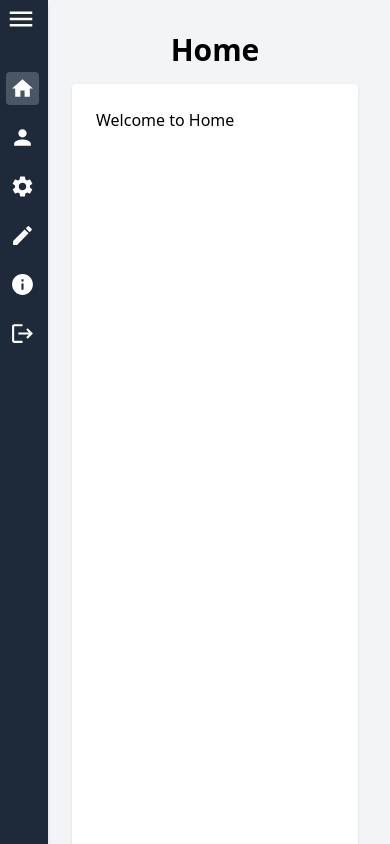
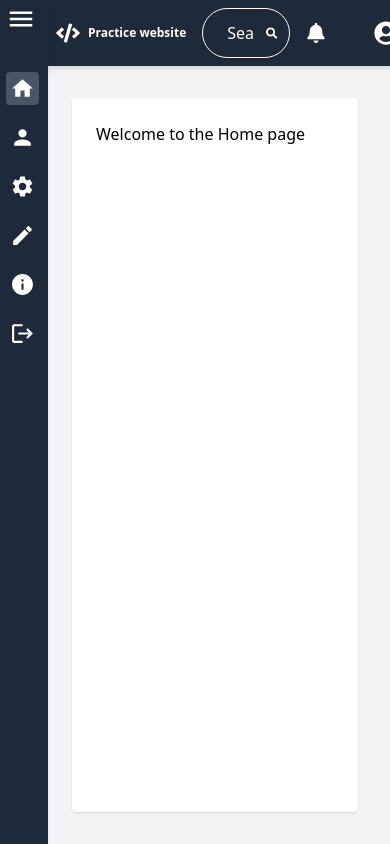
Before and after one commit to rajni-enrope/practice-project, a React (Vite) app: page /Dashboard in a window 390 px wide. Built offline with nearby package versions, Linux system fonts and the light colour scheme.

Commit message:
Updated: sidebar auto-collapse on mobile view when the page changes.

```diff
--- a/package.json
+++ b/package.json
@@ -34,7 +34,7 @@
   "main": "eslint.config.js",
   "repository": {
     "type": "git",
-  "url": "git+https://github.com/rajni-enrope/practice-project.git"
+    "url": "git+https://github.com/rajni-enrope/practice-project.git"
   },
   "keywords": [],
   "author": "",
--- a/src/App.jsx
+++ b/src/App.jsx
@@ -28,11 +28,11 @@ function App() {
         />
 
         <Routes>
-          <Route path="/" element={<Login />} /> {/* ✅ Optional default route */}
+          <Route path="/" element={<Login />} />
           <Route path="/Dashboard" element={<Dashboard />} />
           <Route path="/login" element={<Login />} />
           <Route path="/signup" element={<Signup />} />
-          <Route path="/AddNewUser" element={<AddNewUser />} /> {/* ✅ Added route */}
+          <Route path="/AddNewUser" element={<AddNewUser />} />
         </Routes>
       </BrowserRouter>
     </>
--- a/src/Components/AddNewUser.jsx
+++ b/src/Components/AddNewUser.jsx
@@ -1,6 +1,5 @@
 import { useEffect, useState, useRef } from "react";
 import { toast } from "react-toastify";
-import { useNavigate } from "react-router-dom";
 
 const AddNewUser = () => {
     const [formErrors, setFormErrors] = useState({});
--- a/src/Components/HomePage.jsx
+++ b/src/Components/HomePage.jsx
@@ -1,7 +1,11 @@
 const Homepage =()=>{
     return(
         <div>
-            <h1>Welcome to Home</h1>
+            <h1>Welcome to the Home page</h1>
+            {/* <button className="btn-primary">Click Me</button>
+                <button className="btn-secondry">Click Me</button>
+
+<div className="card">This is a card</div> */}
             </div>
     )
 };
--- a/src/Components/SettingPage.jsx
+++ b/src/Components/SettingPage.jsx
@@ -1,7 +1,7 @@
 const SettingPage =()=>{
     return(
         <div>
-            <h1>App Settings</h1>
+            <h1> Settings</h1>
             </div>
     )
 };
--- /dev/null
+++ b/src/Components/TopHeader.jsx
@@ -0,0 +1,32 @@
+import { FaSearch, FaBell, FaUserCircle, FaCode } from 'react-icons/fa';
+const Header = ({ opensidebar }) => {
+    return (
+        // <header className=" fixed top-0 left-0 z-50  overflow-hidden right-0 z-50 bg-gray-800  shadow-md px-4 py-2  flex items-center justify-between sticky top-0 z-50 w-full " >
+        <header className={`fixed top-0 left-0 z-50  overflow-hidden right-0 z-50 bg-gray-800  shadow-md px-4 py-2  flex items-center justify-between sticky top-0 z-50 w-full
+        ${!opensidebar ? 'ml-10 md:ml-0' : 'ml-0'}`}  >
+            <div className='flex items-center gap-2'>
+                <FaCode className="text-white text-2xl" />
+                <span className="text-l  max-[360px]:text-[10px] max-[420px]:text-[12px] sm:text-base md:text-lg  text-white font-bold text-gray-800">Practice website</span>
+            </div>
+
+            {/*  searchbar for center */}
+            <div className="flex flex-1 justify-center mx-4 ">
+                <div className="w-full max-w-md   flex items-center border border-white rounded-full   px-3 py-1 shadow-sm">
+                    <input type="text" placeholder="Search" className="w-full text-white placeholder-white rounded-full px-3 py-2 bg-gray-800 outline-none  " />
+                    <FaSearch className=" text-white" />
+                </div>
+            </div>
+            {/* right icon */}
+            <div>
+                <div className="flex items-center gap-12 mr-4">
+                    <FaBell className="text-xl text-white cursor-pointer" />
+                    <FaUserCircle className="text-2xl text-white cursor-pointer" />
+                </div>
+            </div>
+
+
+        </header>
+    )
+};
+
+export default Header;
--- a/src/MainComponent/Dashboard.jsx
+++ b/src/MainComponent/Dashboard.jsx
@@ -6,25 +6,37 @@ import Sidebar from './Sidebar';
 import EditProfileNew from "../Components/EditProfilee";
 import Logout from "../Components/LogOut";
 import UserDetails from "../Components/UserDetail";
+import Header from "../Components/TopHeader";
 import Login from "./Login";
-import { Icons } from "react-toastify";
+
 // icons
 import { MdHome, MdPerson, MdSettings, MdEdit, MdInfo, MdLogout } from 'react-icons/md';
+
 
 const Dashboard = () => {
   // const tabs = ['Home', 'Profile', 'Settings', "EditProfile","UserDetails","Logout"];
   const [activeTab, setActiveTab] = useState('Home');
-  const [opensidebar, setopensidebar] = useState(true);
+  const [opensidebar, setopensidebar] = useState(false);
   const [hasLoaded, setHasLoaded] = useState(false);
-    useEffect(() => {
-    // Check screen width on mount
-    if (window.innerWidth < 768) {  // Tailwind's md breakpoint = 768px
-      setopensidebar(false);  // Close sidebar on mobile
-    } else {
-      setopensidebar(true);   // Open sidebar on desktop
-    }
-     setHasLoaded(true);
-  }, []);
+
+
+  // useEffect(() => {
+  //   // Check screen width on mount
+  //   if (window.innerWidth < 768) {  // Tailwind's md breakpoint = 768px
+  //     setopensidebar(false);  // Close sidebar on mobile
+  //   } else {
+  //     setopensidebar(true);   // Open sidebar on desktop
+  //   }
+  //    setHasLoaded(true);
+  // }, []);
+
+  useEffect(() => {
+  if (window.innerWidth < 768) {
+    setopensidebar(false); //  Automatically collapse sidebar on mobile
+  } else {
+    setopensidebar(true); // Open it on desktop
+  }
+}, []);
 
   const tabs = [
     { label: 'Home', icon: <MdHome size={25} /> },
@@ -55,46 +67,32 @@ const Dashboard = () => {
     }
   };
 
-  //   return (
-  //     <div className="flex bg-gray-100 min-h-screen">
-
-  //       <Sidebar  tabs={tabs} activeTab={activeTab} onTabClick={setActiveTab} opensidebar={opensidebar} setopensidebar={setopensidebar} />
-  //       <div className="flex-1 p-8">
-  //         <h1 className="text-3xl font-semibold mb-4">{activeTab}</h1>
-  //         <div className="bg-white shadow p-6 rounded">{renderContent()}</div>
-  //       </div>
-  //     </div>
-  //   );
-  // };
-
-  // export default Dashboard;
-
-
   return (
 
 
     <div className="flex bg-gray-100 min-h-screen">
-      <Sidebar tabs={tabs} activeTab={activeTab} onTabClick={setActiveTab} opensidebar={opensidebar} setopensidebar={setopensidebar} />
-     {opensidebar && (
-      <div className="fixed inset-0 bg-black opacity-50 z-40 md:hidden"
-        onClick={() => setopensidebar(false)}
-      />
-    )}
-
-    {/* Sidebar fixed on left with toggle width, Content area scrolls independentlyand Responsive collapse on smaller screens*/}
-    {/* Main content margins are broken on mobile depend on this line */}
+      <Sidebar tabs={tabs} activeTab={activeTab} onTabClick={(tab) => { setActiveTab(tab); // change the active tab
+   if (window.innerWidth < 768) {
+      setopensidebar(false); // hide sidebar on mobile
+    }
+  }}
+  opensidebar={opensidebar}
+  setopensidebar={setopensidebar}
+/>
+    <div className="flex-1 flex flex-col max-h-screen overflow-hidden">
+   <Header opensidebar={opensidebar} />
       <main  className={`flex-1 p-8 overflow-y-auto max-h-screen transition-all duration-300
    'md:ml-60 ml-0 pr-4' : 'md:ml-16 ml-1 pr-4'
-   ${opensidebar ? 'ml-0' : 'ml-10 md:ml-0' }
-
-  `}  >
+   ${opensidebar ? 'ml-0' : 'ml-10 md:ml-0' }  `}  >
     {/* mobile ml-8, desktop md:ml-1 */}
-        <h1 className="text-3xl font-semibold mb-4 text-center flex-shrink-0">{activeTab}</h1>
         <div className="bg-white shadow p-6 rounded min-h-full">
           {renderContent()}
         </div>
       </main>
     </div>
+
+
+    </div>
   );
 };
 
--- a/src/index.css
+++ b/src/index.css
@@ -1 +1,18 @@
 @import "tailwindcss";
+@tailwind base;
+@tailwind components;
+@tailwind utilities;
+
+
+@layer components{
+ .btn-secondry {
+  @apply px-4 py-2 bg-red-600 text-white rounded hover:bg-blue-900 ;
+}
+}
+.btn-primary {
+  @apply px-4 py-2 bg-blue-600 text-white rounded hover:bg-blue-900 ;
+}
+
+.card {
+  @apply shadow-lg p-4 rounded bg-white;
+}
```
Also changed, not shown: src/MainComponent/Sidebar.jsx (+4 -9 lines).
